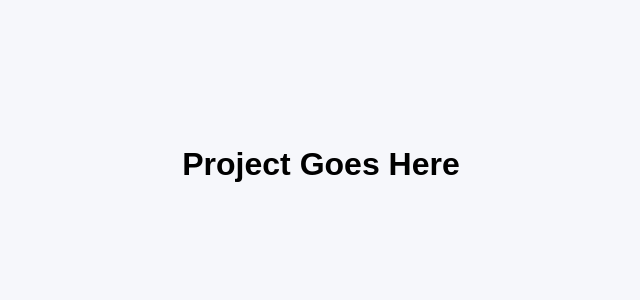
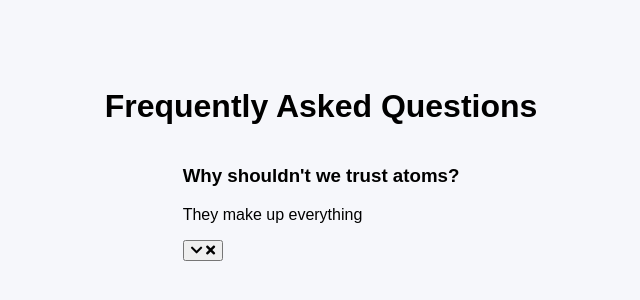
Before and after one commit to vagfou/faq-collapse, a plain HTML site: page index.html in a window 1280 px wide. Shown: the part 236-536 px from the top of the page, without its empty margins (319-959 px from the left). Drawn offline with Linux system fonts and the light colour scheme; a web font is replaced by a local one.

Commit message:
h3,p and buttons in html

```diff
--- a/index.html
+++ b/index.html
@@ -6,10 +6,24 @@
     <meta name="viewport" content="width=device-width, initial-scale=1.0">
     <link rel="stylesheet" href="https://cdnjs.cloudflare.com/ajax/libs/font-awesome/5.15.3/css/all.min.css" integrity="sha512-iBBXm8fW90+nuLcSKlbmrPcLa0OT92xO1BIsZ+ywDWZCvqsWgccV3gFoRBv0z+8dLJgyAHIhR35VZc2oM/gI1w==" crossorigin="anonymous" />
     <link rel="stylesheet" href="style.css">
-    <title>Project Name</title>
+    <title>FAQ</title>
 </head>
 <body>
-     <h1>Project Goes Here</h1>
+     <h1>Frequently Asked Questions</h1>
+     <div class="faq-container">
+         <div class="faq active">
+             <h3 class="faq-title">
+                 Why shouldn't we trust atoms?
+             </h3>
+             <p class="faq-text">
+                 They make up everything
+             </p>
+             <button>
+                 <i class="fas fa-chevron-down"></i>
+                 <i class="fas fa-times"></i>
+             </button>
+         </div>
+     </div>
     <script src="script.js"></script>
 </body>
 </html>
```
